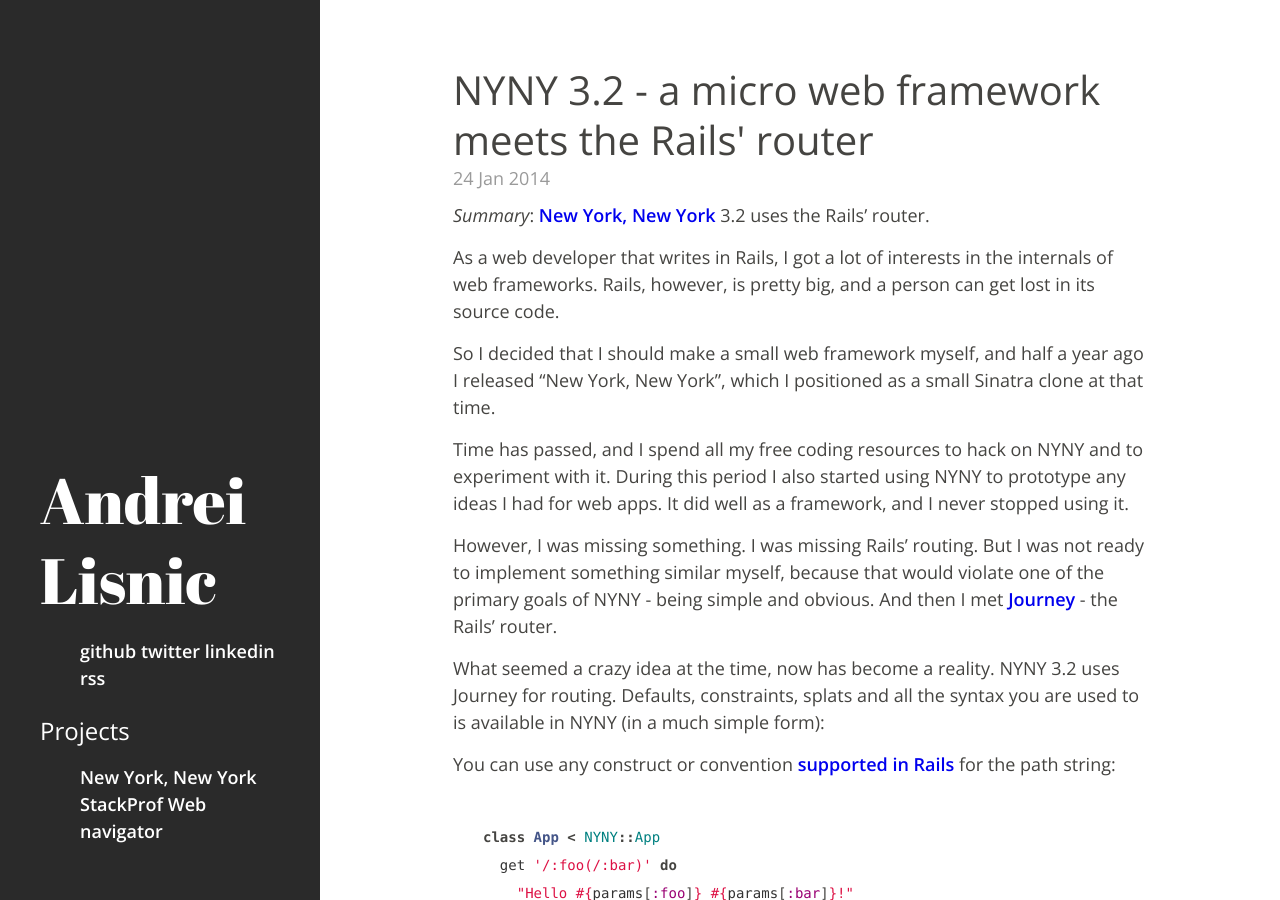
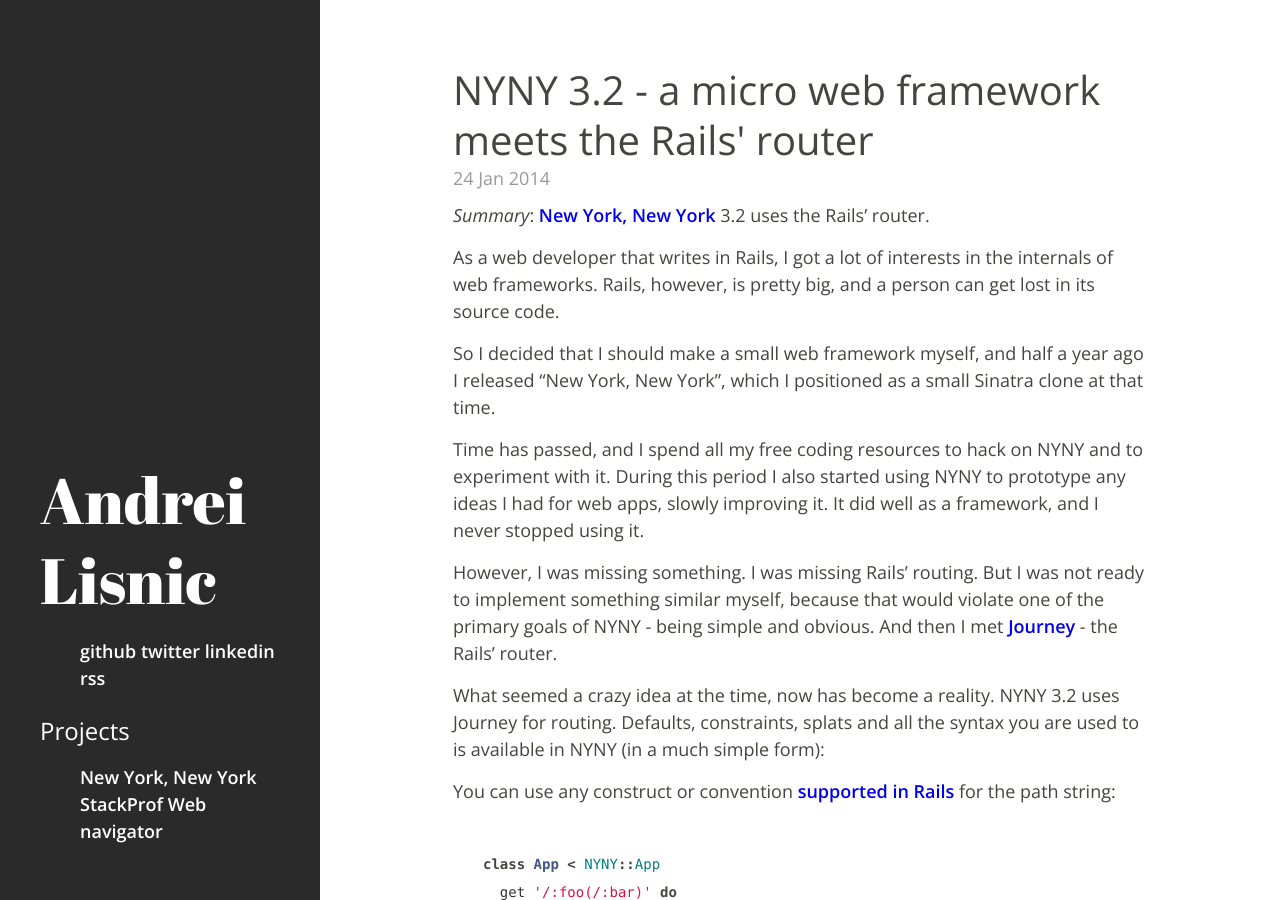
Before and after one commit to alisnic/alisnic.github.com, a Jekyll site: the page built from _posts/2014-01-24-nyny-jourey.markdown, in a window 1280 px wide and 900 px high. Built offline with Jekyll 4.4.1, drawn with Linux system fonts in a browser that asks for light colours; Markdown is read by kramdown in place of the engine named in the settings; comment, search, counter and statistics services are not loaded.

Commit message:
Add words about improvement

```diff
--- a/_posts/2014-01-24-nyny-jourey.markdown
+++ b/_posts/2014-01-24-nyny-jourey.markdown
@@ -16,7 +16,7 @@ clone at that time.
 
 Time has passed, and I spend all my free coding resources to hack on NYNY and
 to experiment with it. During this period I also started using NYNY to prototype
-any ideas I had for web apps. It did well as a framework, and I never
+any ideas I had for web apps, slowly improving it. It did well as a framework, and I never
 stopped using it.
 
 However, I was missing something. I was missing Rails' routing. But I was not
```
